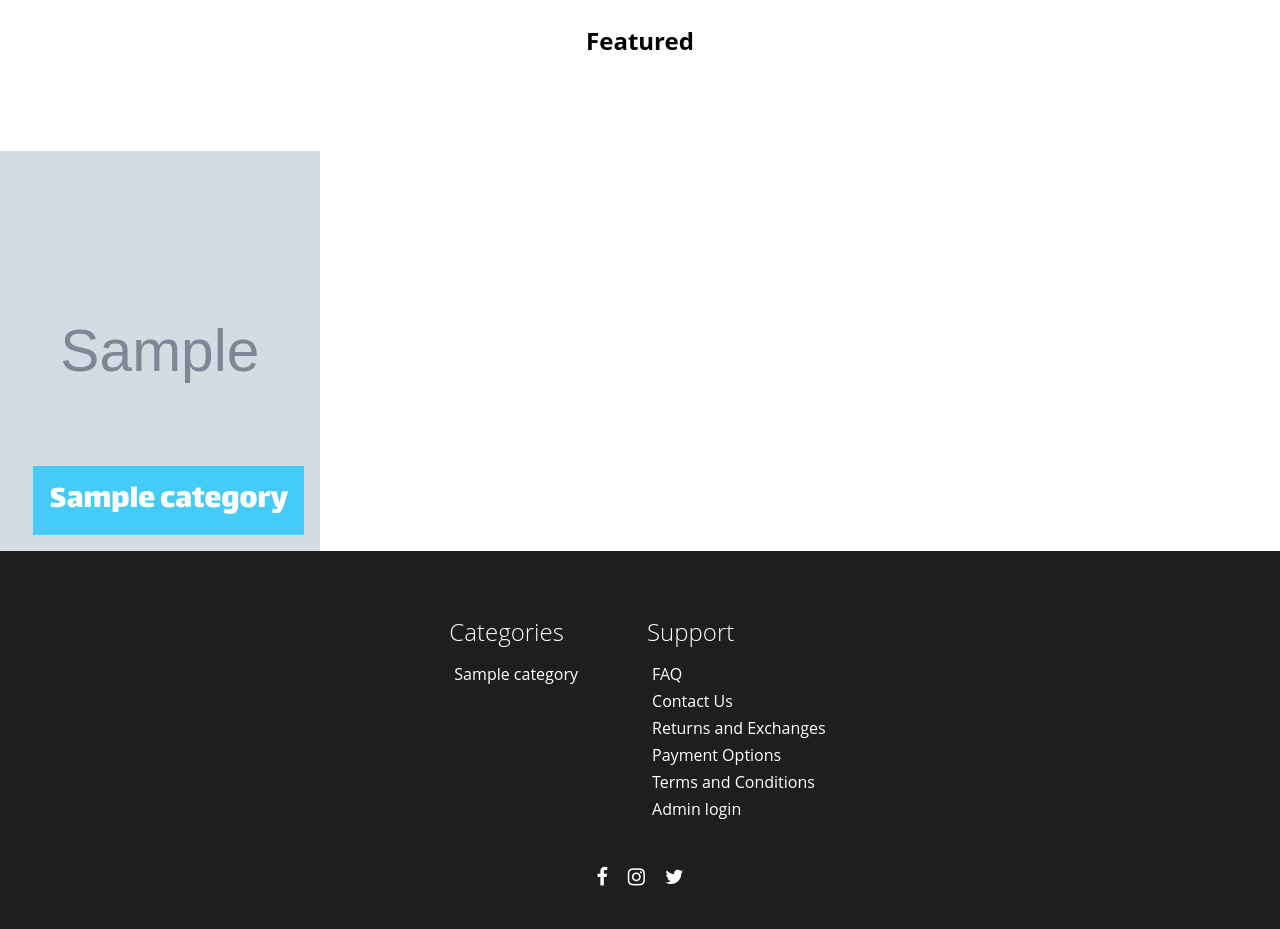
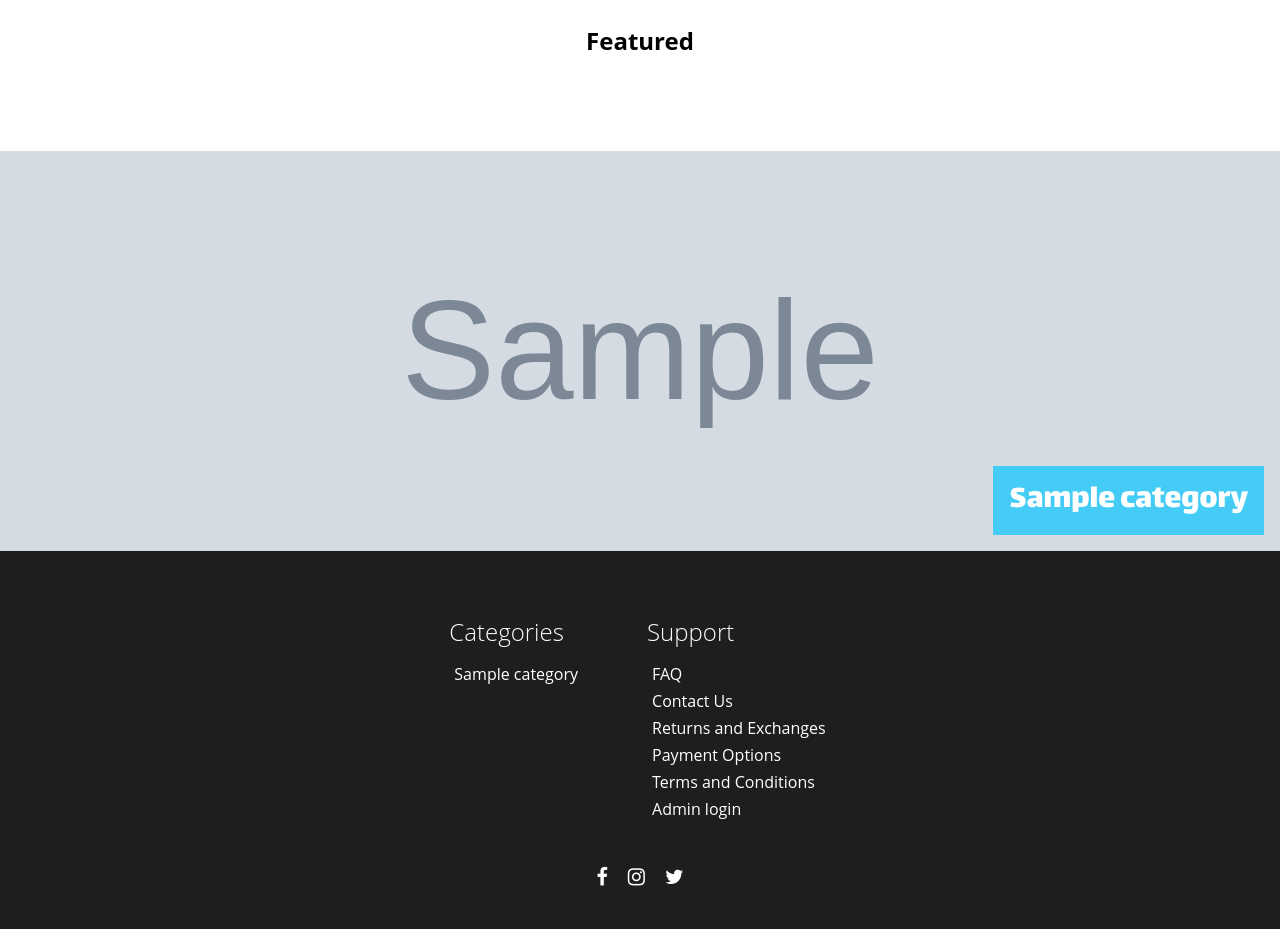
Before and after one commit to daoma90/Dreamshop, a PHP site: page / in a window 1280 px wide. Shown: the part 800-1729 px from the top of the page. Run offline with PHP 8.4, Linux system fonts and the light colour scheme; tables that the repository leaves empty or names only in its code hold one stand-in row (values such as "Sample post"); grey boxes marked "Sample" are stand-in pictures.

Commit message:
categories are now more dynamic and responsive if there are more

```diff
--- a/assets/style/_lp-category.scss
+++ b/assets/style/_lp-category.scss
@@ -2,19 +2,10 @@
 
 .lp-categories {
   display: flex;
-  /* autoprefixer: off */
-  display: grid;
-  grid-template-columns: repeat(auto-fit, minmax(240px, 1fr));
-
-  @include tablet {
-    grid-template-columns: repeat(2, 1fr);
-  }
-  @include desktop {
-    grid-template-columns: repeat(4, 1fr);
-  }
+  flex-wrap: wrap;
 
   &__item {
-    flex: 1;
+    flex: 1 1 240px;
     position: relative;
     height: calc(25vh - (#{$header__height} / 4));
     cursor: pointer;
--- a/assets/style/main.css
+++ b/assets/style/main.css
@@ -183,30 +183,17 @@
 }
 
 .lp-categories {
-  display: flex;
-  /* autoprefixer: off */
-  display: grid;
-  grid-template-columns: repeat(auto-fit, minmax(240px, 1fr));
-}
-
-@media (min-width: 724px) {
-  .lp-categories {
-    -ms-grid-columns: (1fr)[2];
-        grid-template-columns: repeat(2, 1fr);
-  }
-}
-
-@media (min-width: 1024px) {
-  .lp-categories {
-    -ms-grid-columns: (1fr)[4];
-        grid-template-columns: repeat(4, 1fr);
-  }
+  display: -webkit-box;
+  display: -ms-flexbox;
+  display: flex;
+  -ms-flex-wrap: wrap;
+      flex-wrap: wrap;
 }
 
 .lp-categories__item {
   -webkit-box-flex: 1;
-      -ms-flex: 1;
-          flex: 1;
+      -ms-flex: 1 1 240px;
+          flex: 1 1 240px;
   position: relative;
   height: calc(25vh - (72px / 4));
   cursor: pointer;
@@ -572,30 +559,17 @@
 }
 
 .lp-categories {
-  display: flex;
-  /* autoprefixer: off */
-  display: grid;
-  grid-template-columns: repeat(auto-fit, minmax(240px, 1fr));
-}
-
-@media (min-width: 724px) {
-  .lp-categories {
-    -ms-grid-columns: (1fr)[2];
-        grid-template-columns: repeat(2, 1fr);
-  }
-}
-
-@media (min-width: 1024px) {
-  .lp-categories {
-    -ms-grid-columns: (1fr)[4];
-        grid-template-columns: repeat(4, 1fr);
-  }
+  display: -webkit-box;
+  display: -ms-flexbox;
+  display: flex;
+  -ms-flex-wrap: wrap;
+      flex-wrap: wrap;
 }
 
 .lp-categories__item {
   -webkit-box-flex: 1;
-      -ms-flex: 1;
-          flex: 1;
+      -ms-flex: 1 1 240px;
+          flex: 1 1 240px;
   position: relative;
   height: calc(25vh - (72px / 4));
   cursor: pointer;
```
Also changed, not shown: 1 other file.
